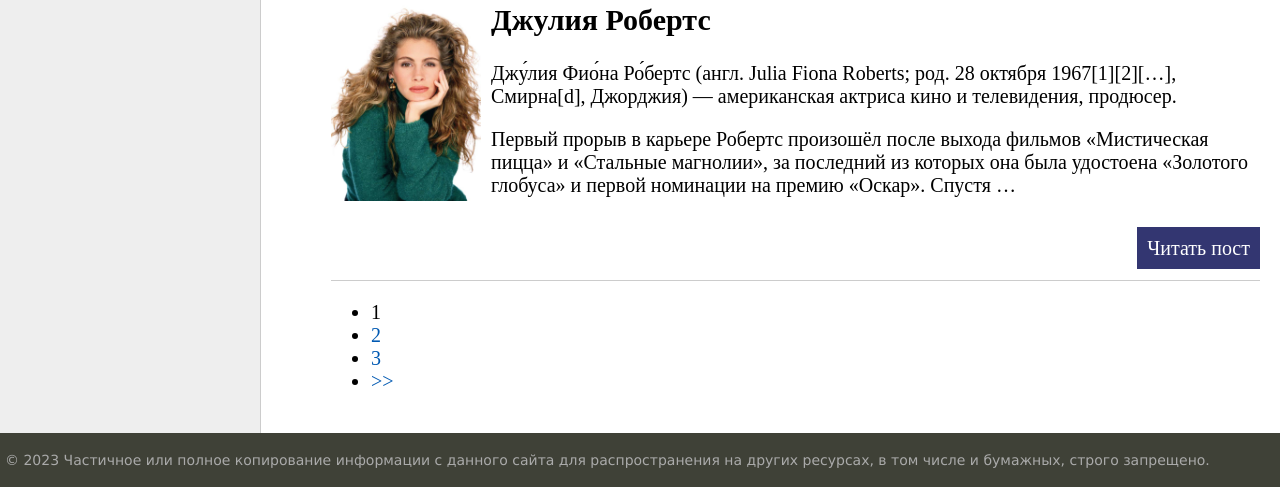
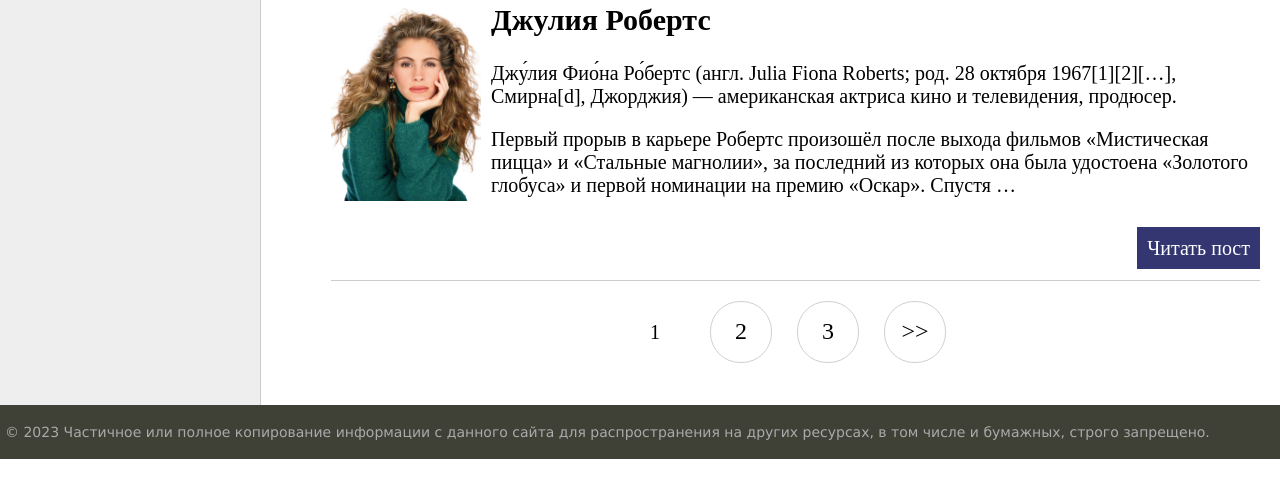
Before and after one commit to Alex-cl27/coolsite, a Django app: page / in a window 1280 px wide. Shown: the part 866-1353 px from the top of the page. After the commit the page ends 1325 px from the top, so only its background shows below. Run offline with Django 3.2, Linux system fonts and the light colour scheme; data comes from the database, SQL or seed files in the repository.

Commit message:
Lesson #18.3 - Add css for pagination in base.html
 Changes to be committed:
	modified:   women/static/women/css/styles.css

```diff
--- a/women/static/women/css/styles.css
+++ b/women/static/women/css/styles.css
@@ -390,3 +390,41 @@ ul.lang-list li a:hover {color: #fdc073;}
     min-width: 200px;
     font-size: 16px;
 }
+
+.list-pages {
+	text-align: center;
+	margin: 0 0 20px 0;
+}
+.list-pages ul {
+	margin: 20px 0 0 0;
+	padding: 0;
+	list-style: none;
+}
+.list-pages ul li {
+	display: inline-block;
+	margin: 0 20px 0 0;
+}
+.list-pages a {
+	color: #000;
+	font-size: 24px;
+	text-decoration: none;
+}
+.list-pages .page-num, .page-num-selected {
+	display: inline-block;
+	width: 60px;
+	height: 44px;
+	padding: 16px 0 0 0;
+	border: 1px solid #d0d0d0;
+	border-radius: 30px;
+}
+.list-pages .page-num:hover {
+	box-shadow: 3px 3px 1px #d0d0d0;
+}
+.list-pages .page-num-selected {
+	border: none;
+	color: #000;
+	font-size: 20px;
+}
+.list-pages .page-num-selected:hover {
+	box-shadow: none;
+}
```
